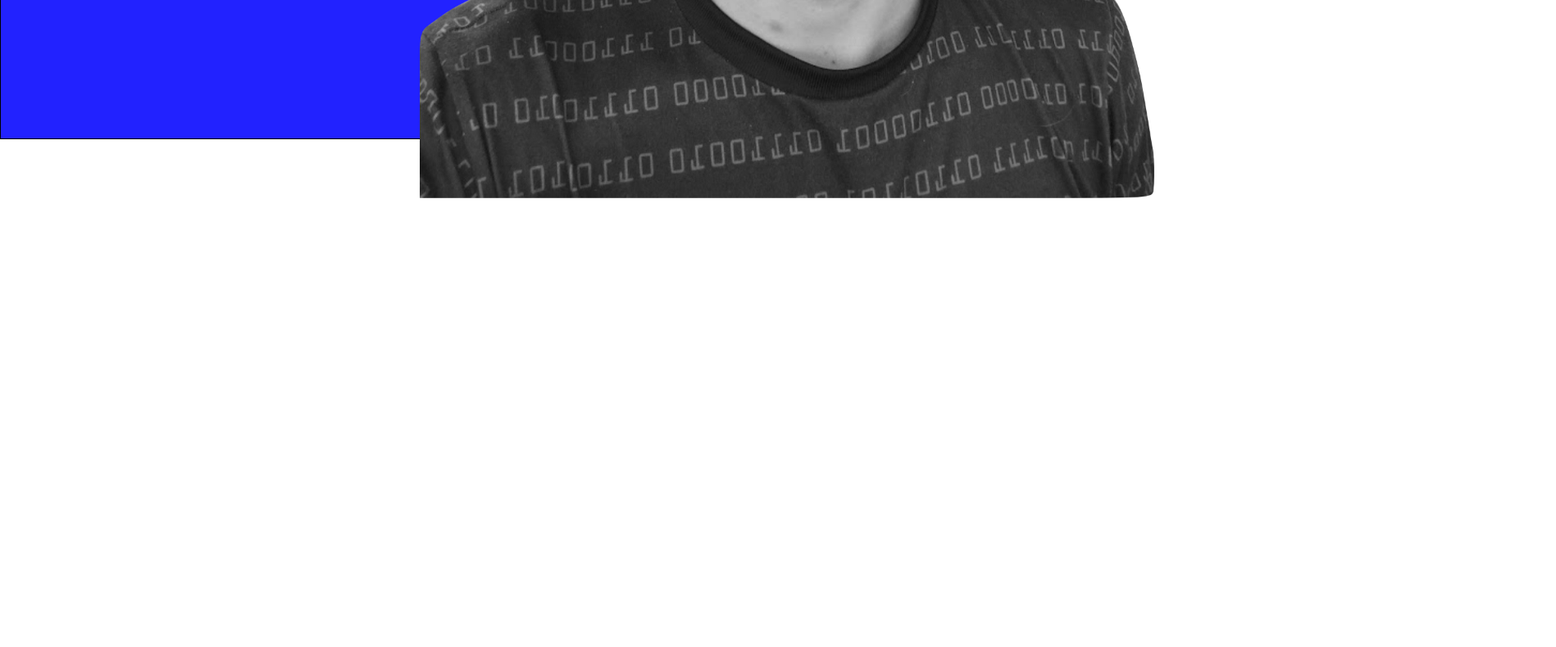
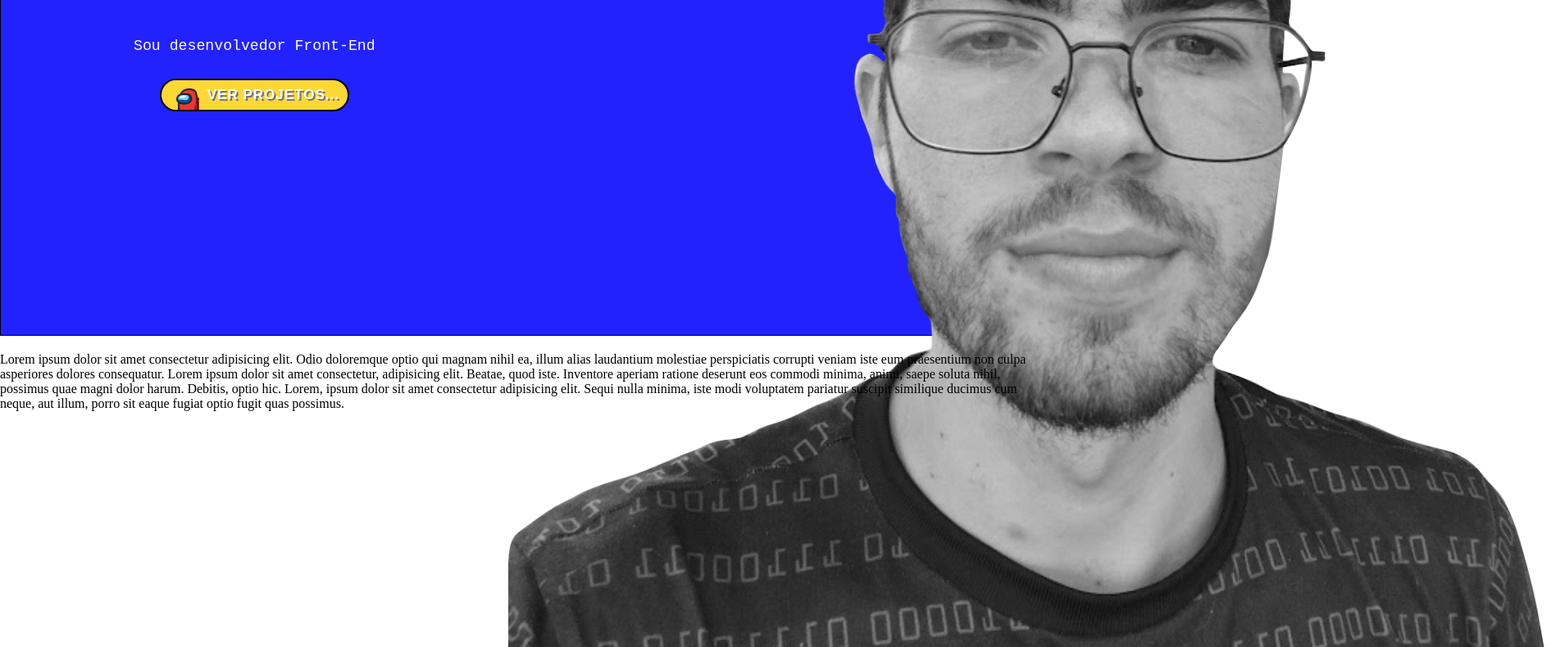
Before and after one commit to cleilsonalvino/meu-portifolio, a plain HTML site: page index.html in a window 1280 px wide. Shown: the part 390-1180 px from the top of the page at 82% size, 1898 px wide, since content can reach past the window. Before the commit the page ends 800 px from the top, so only its background shows below. Drawn offline with Linux system fonts and the light colour scheme.

Commit message:
new configs

```diff
--- /dev/null
+++ b/elements.css
@@ -0,0 +1,58 @@
+/* From Uiverse.io by barisdogansutcu */
+button {
+    display: flex;
+    align-items: center;
+    justify-content: center;
+    gap: 10px;
+    padding: 0 10px;
+    color: white;
+    text-shadow: 2px 2px rgb(116, 116, 116);
+    text-transform: uppercase;
+    cursor: pointer;
+    border: solid 2px black;
+    letter-spacing: 1px;
+    font-weight: 600;
+    font-size: 17px;
+    background-color: hsl(49deg 98% 60%);
+    border-radius: 50px;
+    position: relative;
+    overflow: hidden;
+    transition: all 0.5s ease;
+  }
+
+  button:active {
+    transform: scale(0.9);
+    transition: all 100ms ease;
+  }
+
+  button svg {
+    transition: all 0.5s ease;
+    z-index: 2;
+  }
+
+  .play {
+    transition: all 0.5s ease;
+    transition-delay: 300ms;
+  }
+
+  button:hover svg {
+    transform: scale(3) translate(50%);
+  }
+
+  .now {
+    position: absolute;
+    left: 0;
+    transform: translateX(-100%);
+    transition: all 0.5s ease;
+    z-index: 2;
+  }
+
+  button:hover .now {
+    transform: translateX(10px);
+    transition-delay: 300ms;
+  }
+
+  button:hover .play {
+    transform: translateX(200%);
+    transition-delay: 300ms;
+  }
--- a/index.html
+++ b/index.html
@@ -5,10 +5,69 @@
     <meta name="viewport" content="width=device-width, initial-scale=1.0">
     <title>Cleilson Alvino</title>
     <link rel="stylesheet" href="style.css">
+    <link rel="stylesheet" href="elements.css">
 <body>
     <header>
-        <h1>Cleilson Alvino</h1>
+        <nav class="navbar">
+            <h1>Cleilson Alvino</h1>
+        </nav>
+        <div class="content">
+            <h1 class="content-title">Olá, meu nome é Cleilson Alvino</h1>
+            <p>Sou desenvolvedor Front-End</p>
+            <button class="element-button" id="projects">
+            <svg
+                xmlns="http://www.w3.org/2000/svg"
+                viewBox="0 0 36 36"
+                width="36px"
+                height="36px"
+            >
+                <rect width="36" height="36" x="0" y="0" fill="#fdd835"></rect>
+                <path
+                fill="#e53935"
+                d="M38.67,42H11.52C11.27,40.62,11,38.57,11,36c0-5,0-11,0-11s1.44-7.39,3.22-9.59 c1.67-2.06,2.76-3.48,6.78-4.41c3-0.7,7.13-0.23,9,1c2.15,1.42,3.37,6.67,3.81,11.29c1.49-0.3,5.21,0.2,5.5,1.28 C40.89,30.29,39.48,38.31,38.67,42z"
+                ></path>
+                <path
+                fill="#b71c1c"
+                d="M39.02,42H11.99c-0.22-2.67-0.48-7.05-0.49-12.72c0.83,4.18,1.63,9.59,6.98,9.79 c3.48,0.12,8.27,0.55,9.83-2.45c1.57-3,3.72-8.95,3.51-15.62c-0.19-5.84-1.75-8.2-2.13-8.7c0.59,0.66,3.74,4.49,4.01,11.7 c0.03,0.83,0.06,1.72,0.08,2.66c4.21-0.15,5.93,1.5,6.07,2.35C40.68,33.85,39.8,38.9,39.02,42z"
+                ></path>
+                <path
+                fill="#212121"
+                d="M35,27.17c0,3.67-0.28,11.2-0.42,14.83h-2C32.72,38.42,33,30.83,33,27.17 c0-5.54-1.46-12.65-3.55-14.02c-1.65-1.08-5.49-1.48-8.23-0.85c-3.62,0.83-4.57,1.99-6.14,3.92L15,16.32 c-1.31,1.6-2.59,6.92-3,8.96v10.8c0,2.58,0.28,4.61,0.54,5.92H10.5c-0.25-1.41-0.5-3.42-0.5-5.92l0.02-11.09 c0.15-0.77,1.55-7.63,3.43-9.94l0.08-0.09c1.65-2.03,2.96-3.63,7.25-4.61c3.28-0.76,7.67-0.25,9.77,1.13 C33.79,13.6,35,22.23,35,27.17z"
+                ></path>
+                <path
+                fill="#01579b"
+                d="M17.165,17.283c5.217-0.055,9.391,0.283,9,6.011c-0.391,5.728-8.478,5.533-9.391,5.337 c-0.913-0.196-7.826-0.043-7.696-5.337C9.209,18,13.645,17.32,17.165,17.283z"
+                ></path>
+                <path
+                fill="#212121"
+                d="M40.739,37.38c-0.28,1.99-0.69,3.53-1.22,4.62h-2.43c0.25-0.19,1.13-1.11,1.67-4.9 c0.57-4-0.23-11.79-0.93-12.78c-0.4-0.4-2.63-0.8-4.37-0.89l0.1-1.99c1.04,0.05,4.53,0.31,5.71,1.49 C40.689,24.36,41.289,33.53,40.739,37.38z"
+                ></path>
+                <path
+                fill="#81d4fa"
+                d="M10.154,20.201c0.261,2.059-0.196,3.351,2.543,3.546s8.076,1.022,9.402-0.554 c1.326-1.576,1.75-4.365-0.891-5.267C19.336,17.287,12.959,16.251,10.154,20.201z"
+                ></path>
+                <path
+                fill="#212121"
+                d="M17.615,29.677c-0.502,0-0.873-0.03-1.052-0.069c-0.086-0.019-0.236-0.035-0.434-0.06 c-5.344-0.679-8.053-2.784-8.052-6.255c0.001-2.698,1.17-7.238,8.986-7.32l0.181-0.002c3.444-0.038,6.414-0.068,8.272,1.818 c1.173,1.191,1.712,3,1.647,5.53c-0.044,1.688-0.785,3.147-2.144,4.217C22.785,29.296,19.388,29.677,17.615,29.677z M17.086,17.973 c-7.006,0.074-7.008,4.023-7.008,5.321c-0.001,3.109,3.598,3.926,6.305,4.27c0.273,0.035,0.48,0.063,0.601,0.089 c0.563,0.101,4.68,0.035,6.855-1.732c0.865-0.702,1.299-1.57,1.326-2.653c0.051-1.958-0.301-3.291-1.073-4.075 c-1.262-1.281-3.834-1.255-6.825-1.222L17.086,17.973z"
+                ></path>
+                <path
+                fill="#e1f5fe"
+                d="M15.078,19.043c1.957-0.326,5.122-0.529,4.435,1.304c-0.489,1.304-7.185,2.185-7.185,0.652 C12.328,19.467,15.078,19.043,15.078,19.043z"
+                ></path>
+            </svg>
+            <span class="now">já!</span>
+            <span class="play">Ver Projetos...</span>
+            </button>
+
+        </div>
         <img src="img/eu.png" alt="minha foto" class="foto">
     </header>
+    <main>
+        <p>Lorem ipsum dolor sit amet consectetur adipisicing elit. Odio doloremque optio qui magnam nihil ea, illum alias laudantium molestiae perspiciatis corrupti veniam iste eum praesentium non culpa asperiores dolores consequatur.
+            Lorem ipsum dolor sit amet consectetur, adipisicing elit. Beatae, quod iste. Inventore aperiam ratione deserunt eos commodi minima, animi, saepe soluta nihil, possimus quae magni dolor harum. Debitis, optio hic.
+            Lorem, ipsum dolor sit amet consectetur adipisicing elit. Sequi nulla minima, iste modi voluptatem pariatur suscipit similique ducimus cum neque, aut illum, porro sit eaque fugiat optio fugit quas possimus.
+        </p>
+    </main>
+    <script src="script.js"></script>
 </body>
 </html>
--- /dev/null
+++ b/script.js
@@ -0,0 +1,7 @@
+const projects = document.getElementById("projects");
+
+projects.addEventListener("click", () => {
+  setTimeout(() => {
+    window.location.href = "https://github.com/cleilsonalvino?tab=repositories";
+  }, 1000);
+});
--- a/style.css
+++ b/style.css
@@ -7,18 +7,50 @@
 }
 
 header{
-    min-height: 70vh;
+    height: 100vh;
     border: 1px solid black;
     background-color: #2222FF;
-    overflow: hidden;
     color: white;
     font-family: Arial, Helvetica, sans-serif;
+    display: flex;
+    flex-flow: column wrap;
+}
+
+.navbar{
+    align-self: flex-start;
+}
+
+.content{
+    margin-top: 20%;
+    text-align: center;
+}
+
+.content > .content-title{
+    text-align: center;
+    width: 70%;
+    margin: auto;
+    color: #00E5FC;
+    font-size: 2.5em;
+}
+
+.content > p{
+    margin-top: 10%;
+    color: rgb(255, 255, 255);
+    font-size: 1.4em;
+    font-family: monospace;
+}
+
+.element-button{
+    margin: 30px auto;
 }
 
 .foto{
-    width: 70%;
-    position: fixed;
-    bottom: 21vh;
-    left: 40vw;
-    display: block;
+    width: 100%;
+    max-width: 100%;
+    align-self: flex-start;
+    margin-top: auto;
 }
+
+main{
+    margin-top: 20px;
+}
```
